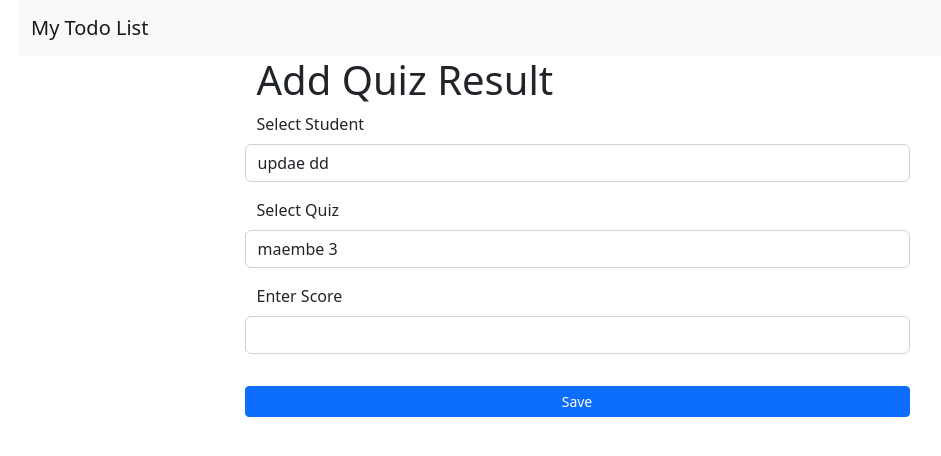
After one commit to LBwaks/flask_2, a Flask app: page /results/add in a window 1280 px wide. The commit adds this page. Shown: the top 456 px of the page, without its empty margins (63-1004 px from the left). Run offline with Flask 3, Linux system fonts and the light colour scheme; a user stored in the database is signed in; data comes from the database, SQL or seed files in the repository; both versions use the stored data as it was after the commit.

Commit message:
added update

```diff
--- a/class_app.py
+++ b/class_app.py
@@ -88,51 +88,205 @@ def create_quizes():
     return render_template("class/create_quizes.html")
 
 
-# # getting a single list
-# def get_list(id, check_author=True):
-#     list = (
-#         get_db()
-#         .execute(
-#             "SELECT p.id, title, created, user_id, username"
-#             " FROM todo p JOIN user u ON p.user_id = u.id"
-#             " WHERE p.id = ?",
-#             (id,),
-#         )
-#         .fetchone()
-#     )
+# getting student results
+@bp.route("/student/<int:id>")
+def view_student_results(id):
+    student_results = get_student_results(id)
+    if student_results["student"] is None:
+        abort(404, f"Student id {id} doesn't exist.")
 
-#     if list is None:
-#         abort(404, f"List id {id} doesn't exist.")
+    return render_template("class/student_results.html", **student_results)
 
-#     if check_author and list["user_id"] != g.user["id"]:
-#         abort(403)
 
-#     return list
+def get_student_results(student_id):
+    student = (
+        get_db()
+        .execute(
+            "SELECT id, firstname, lastname FROM Students WHERE id = ?",
+            (student_id,),
+        )
+        .fetchone()
+    )
+
+    results = (
+        get_db()
+        .execute(
+            "SELECT r.id, q.title, q.date_given, r.score, r.created"
+            " FROM Results r JOIN Quizes q ON r.quiz_id = q.id"
+            " WHERE r.student_id = ?",
+            (student_id,),
+        )
+        .fetchall()
+    )
+
+    return {"student": student, "results": results}
+
+
+# adding student reslts
+@bp.route("/results/add", methods=("GET", "POST"))
+@login_required
+def add_quiz_result():
+    if request.method == "POST":
+        student_id = request.form["student_id"]
+        quiz_id = request.form["quiz_id"]
+        score = request.form["score"]
+        error = None
+
+        if not student_id or not quiz_id or not score:
+            error = "All fields are required."
+
+        if error is not None:
+            flash(error)
+        else:
+            db = get_db()
+            db.execute(
+                "INSERT INTO Results (student_id, quiz_id, created, score)"
+                " VALUES (?, ?, CURRENT_TIMESTAMP, ?)",
+                (student_id, quiz_id, score),
+            )
+            db.commit()
+            return redirect(url_for("class_app.index"))
+    db = get_db()
+    students = db.execute("SELECT * FROM Students").fetchall()
+    quizes = db.execute("SELECT * FROM Quizes ").fetchall()
+
+    return render_template("class/add_results.html", students=students, quizes=quizes)
+
+
+# getting a single student
+def get_student(id, check_author=True):
+    student = (
+        get_db()
+        .execute(
+            "SELECT id, created, firstname, lastname" " FROM Students" " WHERE id = ?",
+            (id,),
+        )
+        .fetchone()
+    )
+
+    if student is None:
+        abort(404, f"Student id {id} doesn't exist.")
+
+    return student
+
+
+# update bp
+@bp.route("/<int:id>/update", methods=("GET", "POST"))
+@login_required
+def update(id):
+    student = get_student(id)
+
+    if request.method == "POST":
+        firstname = request.form["firstname"]
+        lastname = request.form["lastname"]
+
+        error = None
+
+        if not firstname or not lastname:
+            error = "First name and last name are required."
+
+        if error is not None:
+            flash(error)
+        else:
+            db = get_db()
+            db.execute(
+                "UPDATE Students SET firstname = ?, lastname = ? WHERE id = ?",
+                (firstname, lastname, id),
+            )
+            db.commit()
+            return redirect(url_for("class_app.index"))
+
+    return render_template("class/update_students.html", student=student)
+
+
+# get quizes
+def get_quiz(id, check_author=True):
+    quiz = (
+        get_db()
+        .execute(
+            "SELECT * FROM Quizes WHERE id = ?",
+            (id,),
+        )
+        .fetchone()
+    )
+
+    if quiz is None:
+        abort(404, f" Quiz id {id} doesn't exist.")
+
+    return quiz
 
 
 # # update bp
-# @bp.route("/<int:id>/update", methods=("GET", "POST"))
-# @login_required
-# def update(id):
-#     list = get_list(id)
+@bp.route("/quiz/<int:id>/update", methods=("GET", "POST"))
+@login_required
+def update_quiz(id):
+    quiz = get_quiz(id)
 
-#     if request.method == "POST":
-#         title = request.form["title"]
-#         # body = request.form["body"]
-#         error = None
+    if request.method == "POST":
+        title = request.form["title"]
+        questions = request.form["questions"]
+        date_given = request.form["date_given"]
+        error = None
 
-#         if not title:
-#             error = "Title is required."
+        if not title or not questions or not date_given:
+            error = "All fields are required."
 
-#         if error is not None:
-#             flash(error)
-#         else:
-#             db = get_db()
-#             db.execute("UPDATE todo SET title = ?" " WHERE id = ?", (title, id))
-#             db.commit()
-#             return redirect(url_for("todoapp.index"))
+        if error is not None:
+            flash(error)
+        else:
+            db = get_db()
+            db.execute(
+                "UPDATE Quizes SET title = ?, questions = ?, date_given = ? WHERE id = ?",
+                (title, questions, date_given, id),
+            )
+            db.commit()
+            return redirect(url_for("class_app.index"))
 
-#     return render_template("todo/update.html", list=list)
+    return render_template("class/update_quiz.html", quiz=quiz)
+
+
+# get result
+def get_result(id, check_author=True):
+    result = (
+        get_db()
+        .execute(
+            "SELECT * FROM Results WHERE id = ?",
+            (id,),
+        )
+        .fetchone()
+    )
+
+    if result is None:
+        abort(404, f"result id {id} doesn't exist.")
+
+    return result
+
+
+# # update rsults bp
+@bp.route("/results/<int:id>/update", methods=("GET", "POST"))
+@login_required
+def update_results(id):
+    result = get_result(id)
+
+    if result is None:
+        abort(404, f"Result id {id} doesn't exist.")
+
+    if request.method == "POST":
+        score = request.form["score"]
+        error = None
+
+        if not score:
+            error = "Score is required."
+
+        if error is not None:
+            flash(error)
+        else:
+            db = get_db()
+            db.execute("UPDATE Results SET score = ? WHERE id = ?", (score, id))
+            db.commit()
+            return redirect(url_for("class_app.index"))
+
+    return render_template("class/update_students_results.html", result=result)
 
 
 # @bp.route("/<int:id>/delete", methods=("POST",))
--- a/schema.sql
+++ b/schema.sql
@@ -32,6 +32,7 @@ CREATE TABLE Results(
     id INTEGER PRIMARY KEY AUTOINCREMENT,
     student_id INTEGER NOT NULL,
     quiz_id INTEGER NOT NULL,
+    score INTEGER NOT NULL,
     created TIMESTAMP NOT NULL DEFAULT CURRENT_TIMESTAMP,
 
     -- complete BOOLEAN NOT NULL DEFAULT FALSE,
--- /dev/null
+++ b/templates/class/add_results.html
@@ -0,0 +1,44 @@
+{% extends 'base.html' %}
+
+
+{% block content %}
+<div class="container">
+  <div class="row">
+    <div class="col-md-7 mx-auto">
+
+ <h1>Add Quiz Result</h1>
+
+    <form method="post">
+        <div class="mb-3 row">
+            <label for="student_id" class="form-label">Select Student</label>
+            <select name="student_id" class="form-control" id="student_id" required>
+                {% for student in students %}
+                    <option value="{{ student.id }}">{{ student.firstname }} {{ student.lastname }}</option>
+                {% endfor %}
+            </select>
+        </div>
+
+        <div class="mb-3 row">
+            <label for="quiz_id" class="form-label">Select Quiz</label>
+            <select name="quiz_id" class="form-control" id="quiz_id" required>
+                {% for quiz in quizes %}
+                    <option value="{{ quiz.id }}">{{ quiz.title }}</option>
+                {% endfor %}
+            </select>
+        </div>
+
+        <div class="mb-3 row">
+            <label for="score" class="form-label">Enter Score</label>
+            <input type="number" name="score" class="form-control" id="score" required>
+        </div>
+
+
+        <div class="mb-3 row pt-3">
+            <input class="btn btn-sm btn-primary" type="submit" value="Save">
+        </div>
+    </form>
+    </div>
+  </div>
+</div>
+
+{% endblock %}
```
Also changed, not shown: templates/class/dashboard.html (+19 -6 lines), templates/class/student_results.html (added, +38 -0 lines), templates/class/update_quiz.html (added, +28 -0 lines), templates/class/update_students.html (added, +27 -0 lines), templates/class/update_students_results.html (added, +20 -0 lines), instance/hw13.db.
